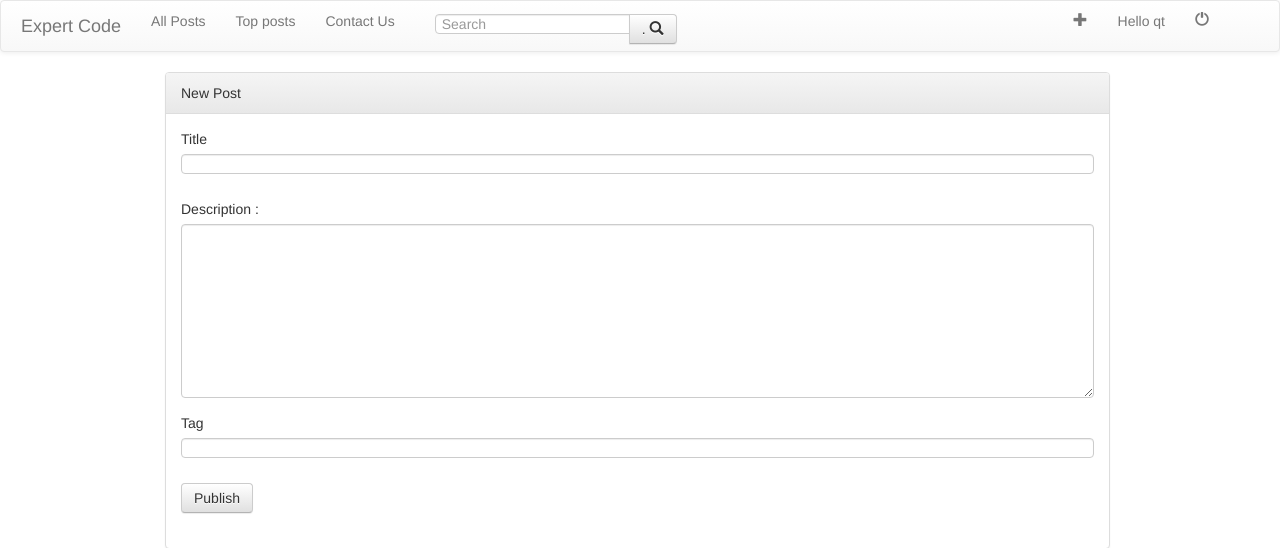
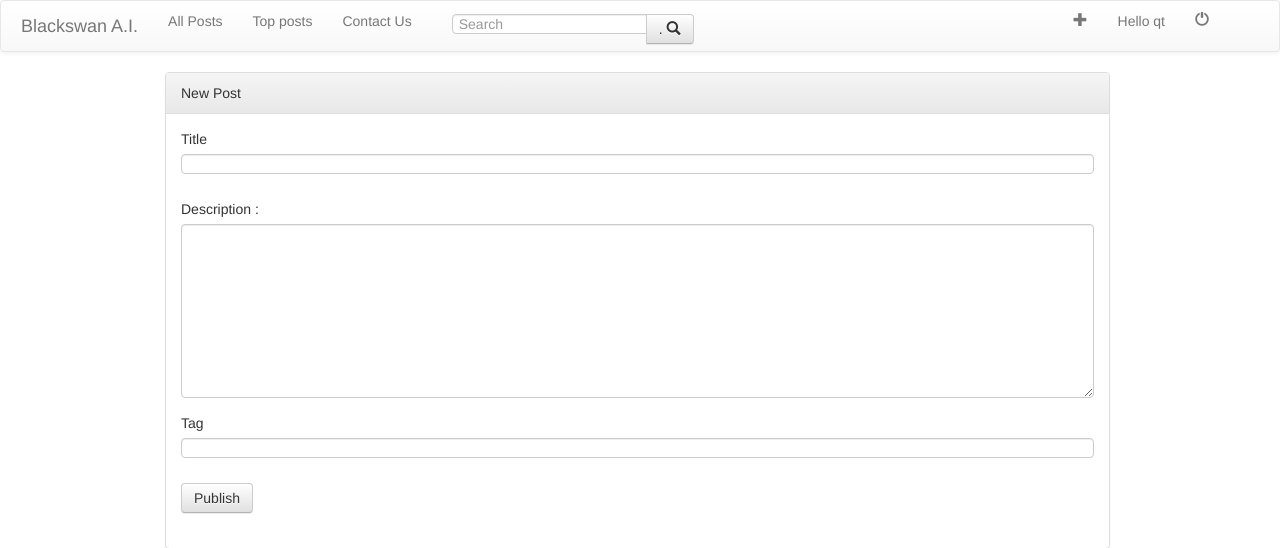
Before and after one commit to huangbeidan/blackswan_website, a PHP site: page /posts/newpost.php in a window 1280 px wide. Shown: the top 548 px of the page. Run offline with PHP 8.4, Linux system fonts and the light colour scheme; a user stored in the database is signed in; some libraries are stand-ins or nearby versions.

Commit message:
fix brand name

```diff
--- a/include/navbar.php
+++ b/include/navbar.php
@@ -8,7 +8,7 @@
         <span class="icon-bar"></span>
         <span class="icon-bar"></span>
       </button>
-      <a class="navbar-brand" href= <?php echo "$index_url" ?> >Expert Code</a>
+      <a class="navbar-brand" href= <?php echo "$index_url" ?> >Blackswan A.I.</a>
     </div>
 
     <!-- Collect the nav links, forms, and other content for toggling -->
```
